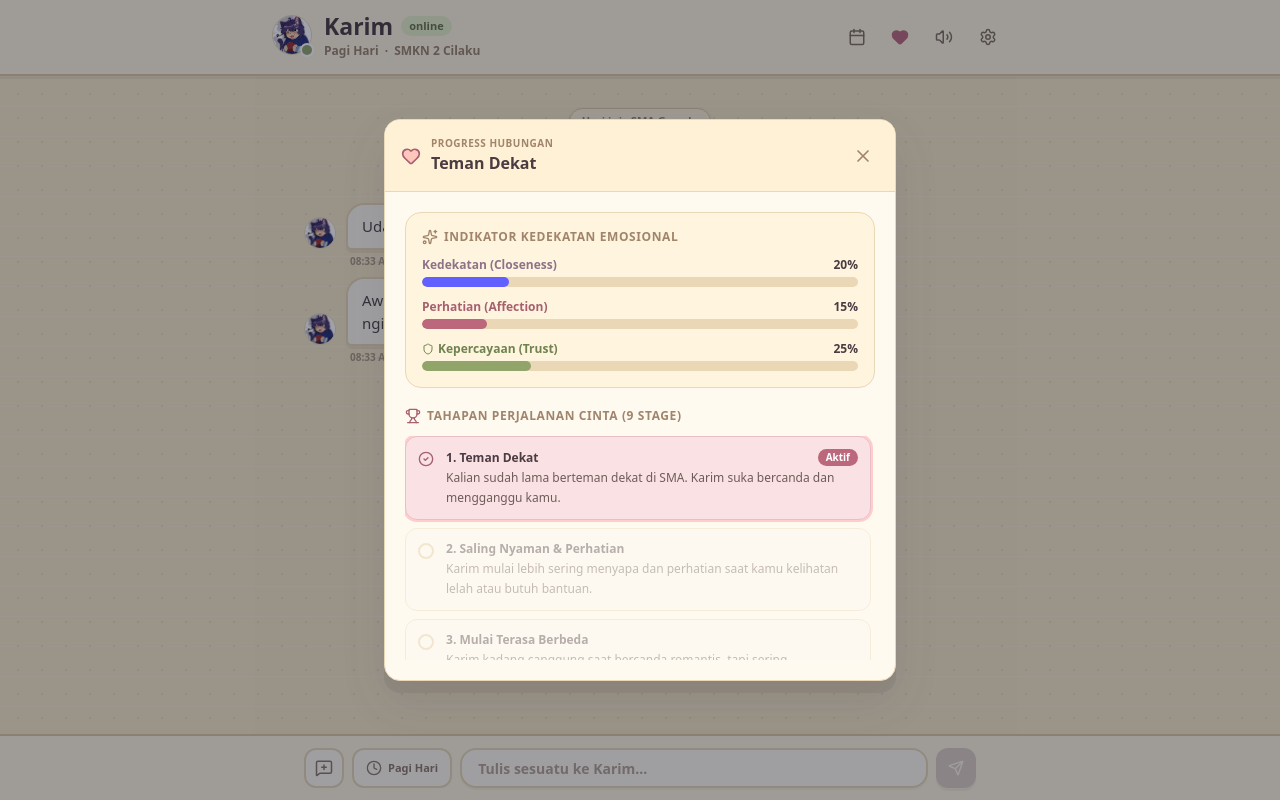
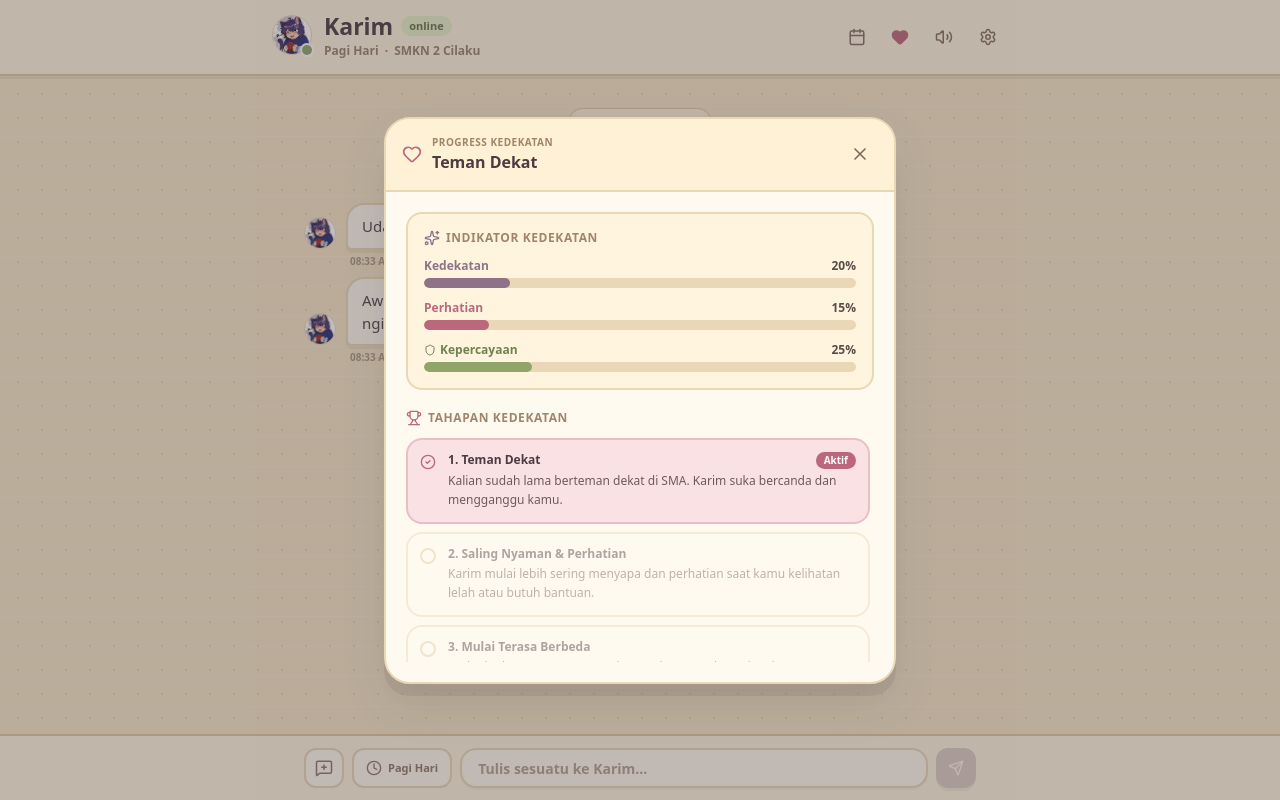
Before and after one commit to Syraku/Karim, a React (Vite) app: page / in a window 1280 px wide. Both pictures are taken after a click on the button 900 px from the left and 37 px from the top of the page. Built offline with nearby package versions, Linux system fonts and the light colour scheme.

Commit message:
Refresh relationship panel to friendly story progression theme

```diff
--- a/src/components/RelationshipModal.tsx
+++ b/src/components/RelationshipModal.tsx
@@ -9,143 +9,62 @@ interface RelationshipModalProps {
   relationship: RelationshipState;
 }
 
-export const RelationshipModal: React.FC<RelationshipModalProps> = ({
-  isOpen,
-  onClose,
-  relationship,
-}) => {
+export const RelationshipModal: React.FC<RelationshipModalProps> = ({ isOpen, onClose, relationship }) => {
   if (!isOpen) return null;
-
   const currentStage = RELATIONSHIP_STAGES.find((s) => s.id === relationship.stage) || RELATIONSHIP_STAGES[0];
 
   return (
-    <div className="fixed inset-0 z-50 flex items-center justify-center p-3 bg-slate-900/40 animate-fade-in">
-      <div className="bg-white dark:bg-zinc-900 w-full max-w-lg rounded-2xl shadow-xl border border-slate-200 dark:border-zinc-800 overflow-hidden flex flex-col max-h-[90vh]">
-        {/* Header */}
-        <div className="relative bg-slate-100 dark:bg-zinc-800 p-4 border-b border-slate-200 dark:border-zinc-700 flex items-center justify-between text-slate-900 dark:text-zinc-100">
+    <div className="fixed inset-0 z-50 flex items-center justify-center p-3 bg-[#4c4145]/35">
+      <div className="bg-[#fffaf0] w-full max-w-lg rounded-[26px] shadow-xl border-2 border-[#ead7b6] overflow-hidden flex flex-col max-h-[90vh]">
+        <div className="relative bg-[#fff1d5] p-4 border-b-2 border-[#ead7b6] flex items-center justify-between">
           <div className="flex items-center gap-2.5">
-            <Heart className="w-5 h-5 text-rose-500 fill-rose-500/20" />
+            <Heart className="w-5 h-5 text-[#bb687c]" />
             <div>
-              <span className="text-[10px] uppercase tracking-wider text-slate-500 dark:text-zinc-400 font-semibold block">
-                Progress Hubungan
-              </span>
-              <h2 className="text-base font-bold">{currentStage.name}</h2>
+              <span className="text-[10px] uppercase tracking-wider text-[#a1846c] font-extrabold block">Progress Kedekatan</span>
+              <h2 className="text-base font-extrabold text-[#4b3b42]">{currentStage.name}</h2>
             </div>
           </div>
-          <button
-            onClick={onClose}
-            className="p-1.5 text-slate-500 hover:text-slate-800 dark:hover:text-zinc-200 hover:bg-slate-200 dark:hover:bg-zinc-700 rounded-full transition-colors"
-          >
-            <X className="w-5 h-5" />
-          </button>
+          <button onClick={onClose} className="p-2 text-[#806d60] hover:bg-[#f7e8ca] rounded-xl"><X className="w-5 h-5" /></button>
         </div>
 
-        {/* Body */}
-        <div className="p-5 overflow-y-auto space-y-5 text-slate-800 dark:text-slate-200">
-          {/* Internal Metrics Progress Bars */}
-          <div className="bg-slate-50 dark:bg-slate-800/60 p-4 rounded-2xl border border-slate-200/80 dark:border-slate-700/80 space-y-3">
-            <h3 className="text-xs font-bold uppercase tracking-wider text-slate-500 dark:text-slate-400 flex items-center gap-1.5">
-              <Sparkles className="w-4 h-4 text-amber-500" />
-              Indikator Kedekatan Emosional
+        <div className="p-5 overflow-y-auto space-y-5 text-[#5b4c4a]">
+          <div className="bg-[#fff5df] p-4 rounded-2xl border-2 border-[#ead7b6] space-y-3">
+            <h3 className="text-xs font-extrabold uppercase tracking-wider text-[#a1846c] flex items-center gap-1.5">
+              <Sparkles className="w-4 h-4 text-[#8d7288]" /> Indikator Kedekatan
             </h3>
-
-            {/* Closeness */}
             <div className="space-y-1">
-              <div className="flex justify-between text-xs font-semibold">
-                <span className="text-indigo-600 dark:text-indigo-400 flex items-center gap-1">
-                  Kedekatan (Closeness)
-                </span>
-                <span>{relationship.closeness}%</span>
-              </div>
-              <div className="h-2.5 bg-slate-200 dark:bg-slate-700 rounded-full overflow-hidden">
-                <div
-                  className="h-full bg-indigo-500 transition-all duration-500 rounded-full"
-                  style={{ width: `${Math.min(relationship.closeness, 100)}%` }}
-                />
-              </div>
+              <div className="flex justify-between text-xs font-bold"><span className="text-[#8d7288]">Kedekatan</span><span>{relationship.closeness}%</span></div>
+              <div className="h-2.5 bg-[#ead7b6] rounded-full overflow-hidden"><div className="h-full bg-[#8d7288] transition-all duration-500 rounded-full" style={{ width: `${Math.min(relationship.closeness, 100)}%` }} /></div>
             </div>
-
-            {/* Affection */}
             <div className="space-y-1">
-              <div className="flex justify-between text-xs font-semibold">
-                <span className="text-rose-600 dark:text-rose-400 flex items-center gap-1">
-                  Perhatian (Affection)
-                </span>
-                <span>{relationship.affection}%</span>
-              </div>
-              <div className="h-2.5 bg-slate-200 dark:bg-slate-700 rounded-full overflow-hidden">
-                <div
-                  className="h-full bg-rose-500 transition-all duration-500 rounded-full"
-                  style={{ width: `${Math.min(relationship.affection, 100)}%` }}
-                />
-              </div>
+              <div className="flex justify-between text-xs font-bold"><span className="text-[#bb687c]">Perhatian</span><span>{relationship.affection}%</span></div>
+              <div className="h-2.5 bg-[#ead7b6] rounded-full overflow-hidden"><div className="h-full bg-[#bb687c] transition-all duration-500 rounded-full" style={{ width: `${Math.min(relationship.affection, 100)}%` }} /></div>
             </div>
-
-            {/* Trust */}
             <div className="space-y-1">
-              <div className="flex justify-between text-xs font-semibold">
-                <span className="text-emerald-600 dark:text-emerald-400 flex items-center gap-1">
-                  <Shield className="w-3 h-3" />
-                  Kepercayaan (Trust)
-                </span>
-                <span>{relationship.trust}%</span>
-              </div>
-              <div className="h-2.5 bg-slate-200 dark:bg-slate-700 rounded-full overflow-hidden">
-                <div
-                  className="h-full bg-emerald-500 transition-all duration-500 rounded-full"
-                  style={{ width: `${Math.min(relationship.trust, 100)}%` }}
-                />
-              </div>
+              <div className="flex justify-between text-xs font-bold"><span className="text-[#6f824f] flex items-center gap-1"><Shield className="w-3 h-3" /> Kepercayaan</span><span>{relationship.trust}%</span></div>
+              <div className="h-2.5 bg-[#ead7b6] rounded-full overflow-hidden"><div className="h-full bg-[#91a56b] transition-all duration-500 rounded-full" style={{ width: `${Math.min(relationship.trust, 100)}%` }} /></div>
             </div>
           </div>
 
-          {/* Relationship Stages Roadmap */}
           <div className="space-y-3">
-            <h3 className="text-xs font-bold uppercase tracking-wider text-slate-500 dark:text-slate-400 flex items-center gap-1.5">
-              <Trophy className="w-4 h-4 text-rose-500" />
-              Tahapan Perjalanan Cinta (9 Stage)
+            <h3 className="text-xs font-extrabold uppercase tracking-wider text-[#a1846c] flex items-center gap-1.5">
+              <Trophy className="w-4 h-4 text-[#bb687c]" /> Tahapan Kedekatan
             </h3>
-
             <div className="space-y-2 max-h-56 overflow-y-auto pr-1">
               {RELATIONSHIP_STAGES.map((st) => {
                 const isCurrent = st.id === relationship.stage;
                 const isPassed = st.id < relationship.stage;
-
                 return (
-                  <div
-                    key={st.id}
-                    className={`p-3 rounded-xl border text-xs transition-all flex items-start gap-3 ${
-                      isCurrent
-                        ? 'bg-rose-50 dark:bg-rose-950/40 border-rose-300 dark:border-rose-800 ring-2 ring-rose-400/30'
-                        : isPassed
-                        ? 'bg-slate-50 dark:bg-slate-800/40 border-slate-200 dark:border-slate-800 opacity-80'
-                        : 'bg-slate-50/40 dark:bg-slate-900/40 border-slate-200 dark:border-slate-800 opacity-40'
-                    }`}
-                  >
+                  <div key={st.id} className={`p-3 rounded-2xl border-2 text-xs transition-all flex items-start gap-3 ${isCurrent ? 'bg-[#fae1e3] border-[#e8bfc7]' : isPassed ? 'bg-[#fff5df] border-[#ead7b6]' : 'bg-[#fffaf0] border-[#ead7b6] opacity-45'}`}>
                     <div className="mt-0.5">
-                      {isPassed || isCurrent ? (
-                        <CheckCircle2
-                          className={`w-4 h-4 ${isCurrent ? 'text-rose-600 dark:text-rose-400' : 'text-slate-400'}`}
-                        />
-                      ) : (
-                        <div className="w-4 h-4 rounded-full border-2 border-slate-300 dark:border-slate-700" />
-                      )}
+                      {isPassed || isCurrent ? <CheckCircle2 className={`w-4 h-4 ${isCurrent ? 'text-[#bb687c]' : 'text-[#a1846c]'}`} /> : <div className="w-4 h-4 rounded-full border-2 border-[#dfc79f]" />}
                     </div>
-
                     <div className="flex-1">
                       <div className="flex items-center justify-between">
-                        <span className="font-bold text-slate-900 dark:text-slate-100">
-                          {st.id}. {st.name}
-                        </span>
-                        {isCurrent && (
-                          <span className="text-[10px] bg-rose-500 text-white font-bold px-2 py-0.5 rounded-full">
-                            Aktif
-                          </span>
-                        )}
+                        <span className="font-extrabold text-[#4b3b42]">{st.id}. {st.name}</span>
+                        {isCurrent && <span className="text-[10px] bg-[#bb687c] text-white font-bold px-2 py-0.5 rounded-full">Aktif</span>}
                       </div>
-                      <p className="text-slate-600 dark:text-slate-400 mt-0.5 leading-relaxed">
-                        {st.description}
-                      </p>
+                      <p className="text-[#6e5c59] mt-0.5 leading-relaxed">{st.description}</p>
                     </div>
                   </div>
                 );
```
